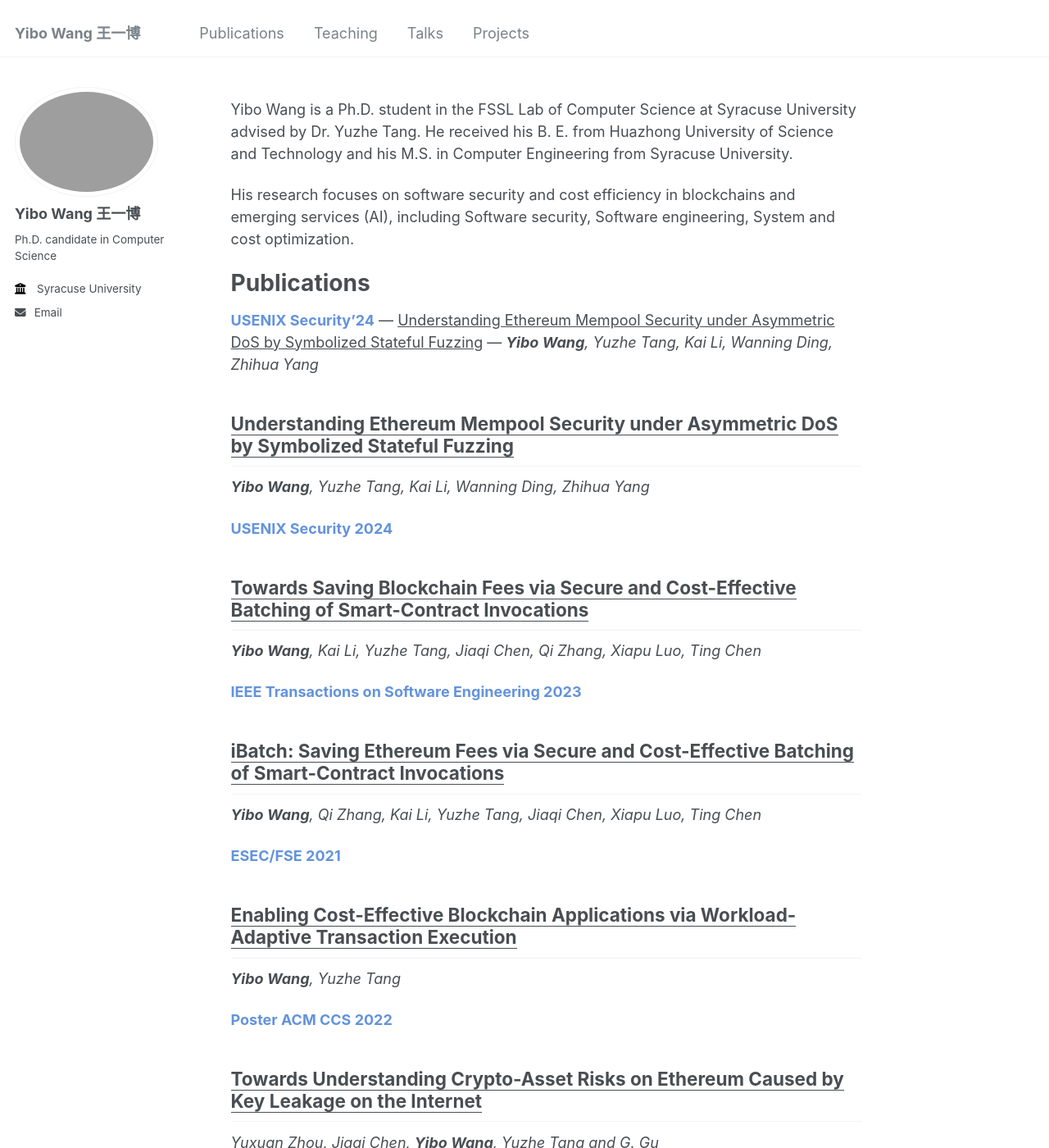
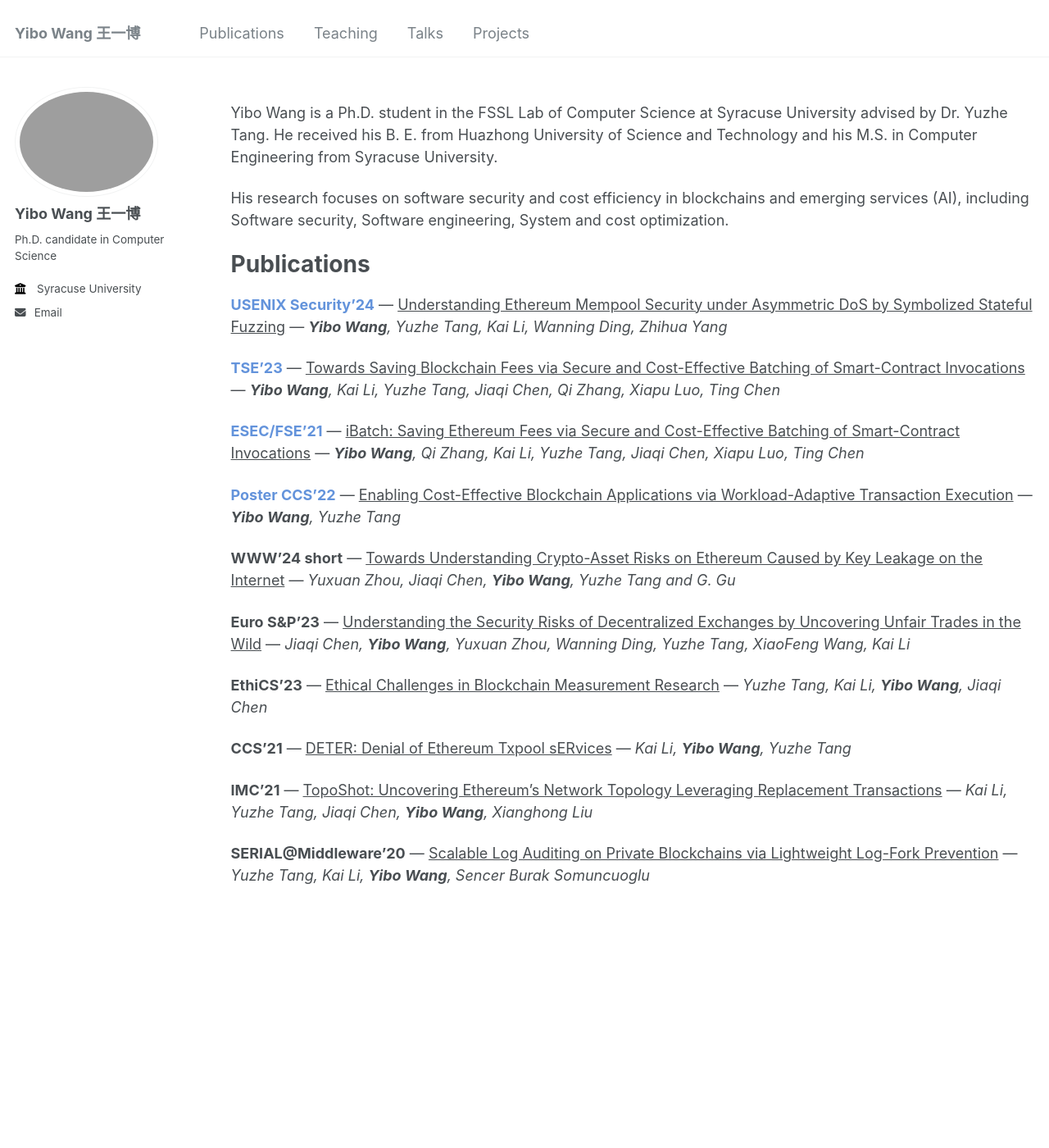
Before and after one commit to wangyibo0308/wangyibo0308.github.io, a Jekyll site: the page built from _pages/about.md, in a window 1280 px wide and 1400 px high. Shown: the whole window at 82% size. Built offline with Jekyll 4.4.1, drawn with Linux system fonts in a browser that asks for light colours; some of the changed text lies outside the part shown.

Commit message:
Update about.md

```diff
--- a/_pages/about.md
+++ b/_pages/about.md
@@ -17,72 +18,23 @@ Publications
 **<span style="color: rgba(60, 120, 210, 0.8);">USENIX Security'24</span>** — <span style="text-decoration: underline;">Understanding Ethereum Mempool Security under Asymmetric DoS by Symbolized Stateful Fuzzing</span> — _**Yibo Wang**, Yuzhe Tang, Kai Li, Wanning Ding, Zhihua Yang_
 
 
-<u>Understanding Ethereum Mempool Security under Asymmetric DoS by Symbolized Stateful Fuzzing</u>
-------
+**<span style="color: rgba(60, 120, 210, 0.8);">TSE'23</span>** — <span style="text-decoration: underline;">Towards Saving Blockchain Fees via Secure and Cost-Effective Batching of Smart-Contract Invocations</span> — _**Yibo Wang**, Kai Li, Yuzhe Tang, Jiaqi Chen, Qi Zhang, Xiapu Luo, Ting Chen_
 
-_**Yibo Wang**, Yuzhe Tang, Kai Li, Wanning Ding, Zhihua Yang_
+**<span style="color: rgba(60, 120, 210, 0.8);">ESEC/FSE'21</span>** — <span style="text-decoration: underline;">iBatch: Saving Ethereum Fees via Secure and Cost-Effective Batching of Smart-Contract Invocations</span> — _**Yibo Wang**, Qi Zhang, Kai Li, Yuzhe Tang, Jiaqi Chen, Xiapu Luo, Ting Chen_
 
-**<span style="color: rgba(60, 120, 210, 0.8);">USENIX Security 2024</span>**
+**<span style="color: rgba(60, 120, 210, 0.8);">Poster CCS'22</span>** — <span style="text-decoration: underline;">Enabling Cost-Effective Blockchain Applications via Workload-Adaptive Transaction Execution</span> — _**Yibo Wang**, Yuzhe Tang_
 
-<u>Towards Saving Blockchain Fees via Secure and Cost-Effective Batching of Smart-Contract Invocations</u>
-------
 
-_**Yibo Wang**, Kai Li, Yuzhe Tang, Jiaqi Chen, Qi Zhang, Xiapu Luo, Ting Chen_
 
-**<span style="color: rgba(60, 120, 210, 0.8);">IEEE Transactions on Software Engineering 2023</span>**
+**WWW'24 short** — <span style="text-decoration: underline;">Towards Understanding Crypto-Asset Risks on Ethereum Caused by Key Leakage on the Internet</span> — _Yuxuan Zhou, Jiaqi Chen, **Yibo Wang**, Yuzhe Tang and G. Gu_
 
-<u>iBatch: Saving Ethereum Fees via Secure and Cost-Effective Batching of Smart-Contract Invocations</u>
-------
 
-_**Yibo Wang**, Qi Zhang, Kai Li, Yuzhe Tang, Jiaqi Chen, Xiapu Luo, Ting Chen_
+**Euro S&P'23** — <span style="text-decoration: underline;">Understanding the Security Risks of Decentralized Exchanges by Uncovering Unfair Trades in the Wild</span> — _Jiaqi Chen, **Yibo Wang**, Yuxuan Zhou, Wanning Ding, Yuzhe Tang, XiaoFeng Wang, Kai Li_
 
-**<span style="color: rgba(60, 120, 210, 0.8);">ESEC/FSE 2021</span>**
+**EthiCS'23** — <span style="text-decoration: underline;">Ethical Challenges in Blockchain Measurement Research</span> — _Yuzhe Tang, Kai Li, **Yibo Wang**, Jiaqi Chen_
 
-<u>Enabling Cost-Effective Blockchain Applications via Workload-Adaptive Transaction Execution</u>
-------
+**CCS'21** — <span style="text-decoration: underline;">DETER: Denial of Ethereum Txpool sERvices</span> — _Kai Li, **Yibo Wang**, Yuzhe Tang_
 
-_**Yibo Wang**, Yuzhe Tang_
+**IMC'21** — <span style="text-decoration: underline;">TopoShot: Uncovering Ethereum’s Network Topology Leveraging Replacement Transactions</span> — _Kai Li, Yuzhe Tang, Jiaqi Chen, **Yibo Wang**, Xianghong Liu_
 
-**<span style="color: rgba(60, 120, 210, 0.8);">Poster ACM CCS 2022</span>**
-
-<u>Towards Understanding Crypto-Asset Risks on Ethereum Caused by Key Leakage on the Internet</u>
-------
-
-_Yuxuan Zhou, Jiaqi Chen, **Yibo Wang**, Yuzhe Tang and G. Gu_
-
-**International World Wide Web Conference, 2024, short paper**
-
-<u>Understanding the Security Risks of Decentralized Exchanges by Uncovering Unfair Trades in the Wild</u>
-------
-
-_Jiaqi Chen, **Yibo Wang**, Yuxuan Zhou, Wanning Ding, Yuzhe Tang, XiaoFeng Wang, Kai Li_
-
-**8th IEEE European Symposium on Security and Privacy, 2023**
-
-<u>Ethical Challenges in Blockchain Measurement Research</u>
-------
-
-_Yuzhe Tang, Kai Li, **Yibo Wang**, Jiaqi Chen_
-
-**EthiCS 2023, Co-located with NDSS 2023**
-
-<u>DETER: Denial of Ethereum Txpool sERvices</u>
-------
-
-_Kai Li, **Yibo Wang**, Yuzhe Tang_
-
-**ACM CCS 2021**
-
-<u>TopoShot: Uncovering Ethereum’s Network Topology Leveraging Replacement Transactions</u>
-------
-
-_Kai Li, Yuzhe Tang, Jiaqi Chen, **Yibo Wang**, Xianghong Liu_
-
-**ACM IMC 2021**
-
-<u>Scalable Log Auditing on Private Blockchains via Lightweight Log-Fork Prevention</u>
-------
-
-_Yuzhe Tang, Kai Li, **Yibo Wang**, Sencer Burak Somuncuoglu_
-
-**SERIAL@Middleware 2020**
+**SERIAL@Middleware'20** — <span style="text-decoration: underline;">Scalable Log Auditing on Private Blockchains via Lightweight Log-Fork Prevention</span> — _Yuzhe Tang, Kai Li, **Yibo Wang**, Sencer Burak Somuncuoglu_
```
Also changed, not shown: other parts of _pages/about.md (+1 -0 lines).
